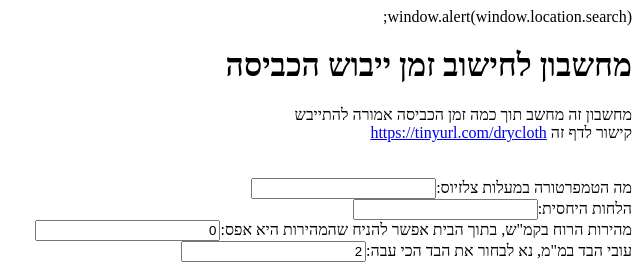
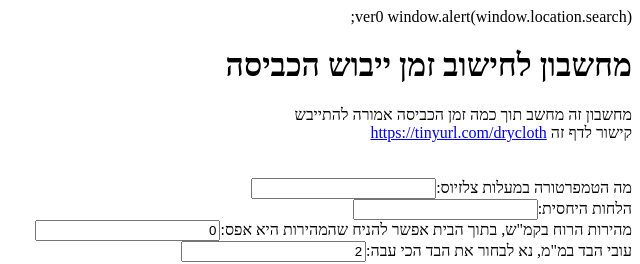
Before and after one commit to bambiker/drycloth, a plain HTML site: page index.html in a window 1280 px wide. Shown: the top 264 px of the page, 640-1280 px from the left. Drawn offline with Linux system fonts and the light colour scheme.

Commit message:
Update index.html

```diff
--- a/index.html
+++ b/index.html
@@ -16,10 +16,9 @@
 
 </head>
 <body dir="rtl">
+    ver0
     <script type="text/javascript" src="calc.js"></script>
-    <scrit>
       window.alert(window.location.search);
-    </scrit>
     <h1>מחשבון לחישוב זמן ייבוש הכביסה</h1>
     מחשבון זה מחשב תוך כמה זמן הכביסה אמורה להתייבש<br>
     קישור לדף זה
```
